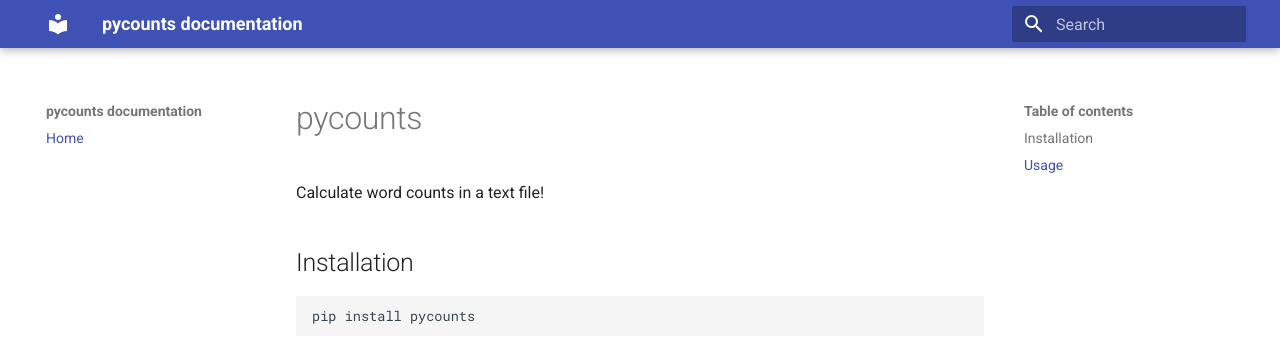
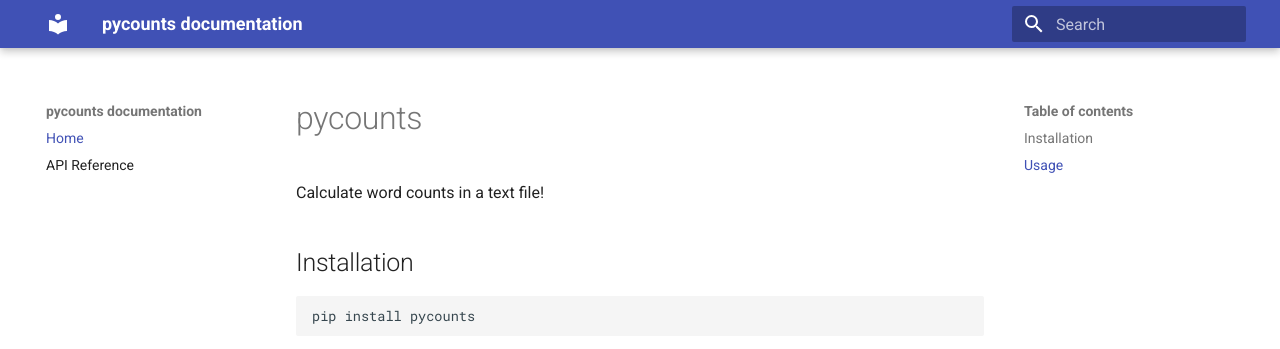
Before and after one commit to TomasBeuzen/pycountsuv, an MkDocs documentation site: the page built from docs/index.md, in a window 1280 px wide. Shown: the top 349 px of the page. Built offline with MkDocs 1.6.1 and Material for MkDocs 9.7.7, drawn with Linux system fonts in a browser that asks for light colours.

Commit message:
docs: created api reference

```diff
--- a/mkdocs.yml
+++ b/mkdocs.yml
@@ -3,6 +3,13 @@
   name: material
 nav:
   - Home: index.md
+  - API Reference: api.md
 plugins:
   - search
   - include-markdown
+  - mkdocstrings:
+      handlers:
+        python:
+          options:
+            docstring_style: numpy
+            show_submodules: true
```
Also changed, not shown: docs/api.md (added, +3 -0 lines).
